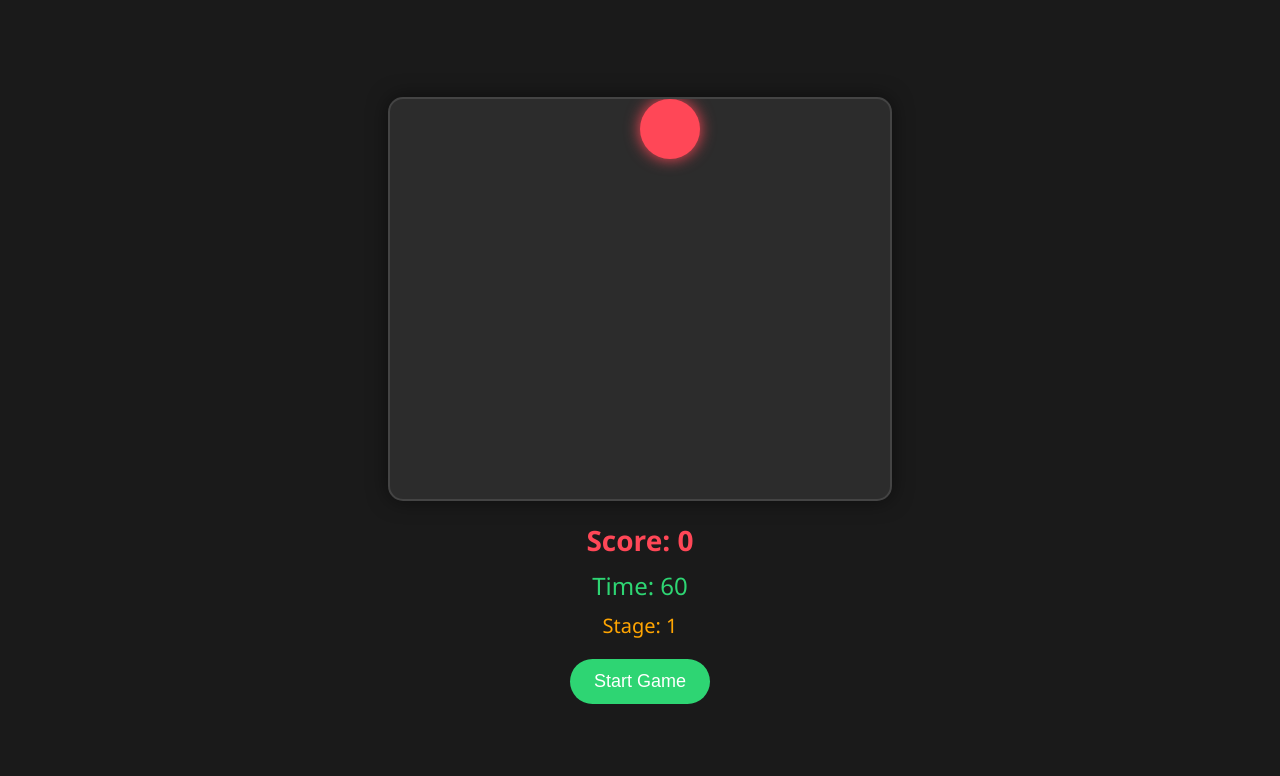
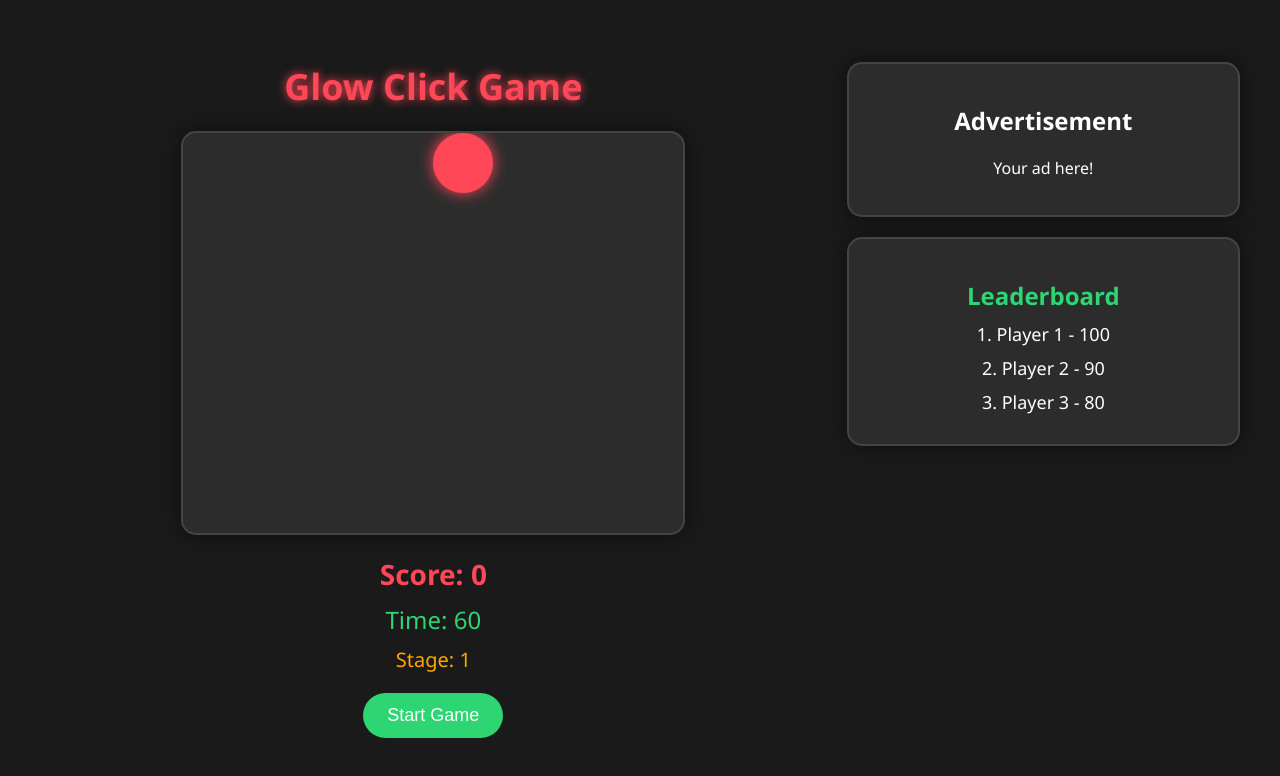
Before and after one commit to AbyvargheseMandapathel/Glow-Click-Game, a plain HTML site: page index.html in a window 1280 px wide. Drawn offline with Linux system fonts and the light colour scheme.

Commit message:
first commit

```diff
--- a/index.html
+++ b/index.html
@@ -16,13 +16,29 @@
       display: flex;
       justify-content: center;
       align-items: center;
-      height: 100vh;
+      min-height: 100vh;
       flex-direction: column;
+    }
+
+    .container {
+      display: flex;
+      flex-direction: row;
+      gap: 20px;
+      width: 100%;
+      max-width: 1200px;
+      padding: 20px;
+    }
+
+    #game-area {
+      flex: 2;
+      display: flex;
+      flex-direction: column;
+      align-items: center;
     }
 
     #game-container {
       position: relative;
-      width: 90%;
+      width: 100%;
       max-width: 500px;
       height: 400px;
       background-color: #2c2c2c;
@@ -85,29 +101,128 @@
       color: #ffa502;
     }
 
+    #game-title {
+      font-size: 36px;
+      font-weight: bold;
+      color: #ff4757;
+      margin-bottom: 20px;
+      text-shadow: 0 0 10px #ff4757;
+    }
+
+    /* Advertisement and Leaderboard */
+    #sidebar {
+      flex: 1;
+      display: flex;
+      flex-direction: column;
+      gap: 20px;
+    }
+
+    #advertisement {
+      background-color: #2c2c2c;
+      border: 2px solid #444;
+      border-radius: 15px;
+      padding: 20px;
+      text-align: center;
+      box-shadow: 0 0 20px rgba(0, 0, 0, 0.5);
+      transition: transform 0.3s, box-shadow 0.3s;
+    }
+
+    #advertisement:hover {
+      transform: scale(1.02);
+      box-shadow: 0 0 30px rgba(0, 0, 0, 0.7);
+    }
+
+    #leaderboard {
+      background-color: #2c2c2c;
+      border: 2px solid #444;
+      border-radius: 15px;
+      padding: 20px;
+      text-align: center;
+      box-shadow: 0 0 20px rgba(0, 0, 0, 0.5);
+      transition: transform 0.3s, box-shadow 0.3s;
+    }
+
+    #leaderboard:hover {
+      transform: scale(1.02);
+      box-shadow: 0 0 30px rgba(0, 0, 0, 0.7);
+    }
+
+    #leaderboard h2 {
+      font-size: 24px;
+      color: #2ed573;
+      margin-bottom: 10px;
+    }
+
+    #leaderboard-list {
+      list-style: none;
+      padding: 0;
+      margin: 0;
+    }
+
+    #leaderboard-list li {
+      font-size: 18px;
+      margin: 10px 0;
+      color: #ffffff;
+      opacity: 0;
+      animation: fadeIn 0.5s ease-in-out forwards;
+    }
+
+    @keyframes fadeIn {
+      from {
+        opacity: 0;
+        transform: translateY(10px);
+      }
+      to {
+        opacity: 1;
+        transform: translateY(0);
+      }
+    }
+
     /* Responsive Design */
-    @media (max-width: 600px) {
+    @media (max-width: 768px) {
+      .container {
+        flex-direction: column;
+        align-items: center;
+      }
+
       #game-container {
         height: 300px;
       }
+
       #target-button {
         width: 50px;
         height: 50px;
       }
+
+      #game-title {
+        font-size: 28px;
+      }
+
       #score {
         font-size: 24px;
       }
+
       #timer {
         font-size: 20px;
       }
+
       #start-button {
         padding: 10px 20px;
         font-size: 16px;
+      }
+
+      #sidebar {
+        width: 100%;
+        max-width: 500px;
       }
     }
   </style>
 </head>
 <body>
+  <div class="container">
+    <!-- Game Area -->
+    <div id="game-area">
+      <div id="game-title">Glow Click Game</div>
       <div id="game-container">
         <button id="target-button"></button>
       </div>
@@ -115,6 +230,24 @@
       <div id="timer">Time: 60</div>
       <div id="stage">Stage: 1</div>
       <button id="start-button">Start Game</button>
+    </div>
+
+    <!-- Sidebar (Advertisement and Leaderboard) -->
+    <div id="sidebar">
+      <div id="advertisement">
+        <h2>Advertisement</h2>
+        <p>Your ad here!</p>
+      </div>
+      <div id="leaderboard">
+        <h2>Leaderboard</h2>
+        <ul id="leaderboard-list">
+          <li>1. Player 1 - 100</li>
+          <li>2. Player 2 - 90</li>
+          <li>3. Player 3 - 80</li>
+        </ul>
+      </div>
+    </div>
+  </div>
 
   <script>
     const targetButton = document.getElementById('target-button');
@@ -123,6 +256,7 @@
     const startButton = document.getElementById('start-button');
     const stageDisplay = document.getElementById('stage');
     const gameContainer = document.getElementById('game-container');
+    const leaderboardList = document.getElementById('leaderboard-list');
 
     let score = 0;
     let timeLeft = 60;
@@ -175,6 +309,7 @@
           gameActive = false;
           startButton.disabled = false;
           alert(`Game Over! Your score is ${score}`);
+          updateLeaderboard(score);
         }
 
         // Reduce time limit at each stage
@@ -188,14 +323,32 @@
       }, 1000);
     }
 
-    // Event listener for clicking the target button
-    targetButton.addEventListener('click', () => {
+    // Function to update the leaderboard
+    function updateLeaderboard(newScore) {
+      const scores = Array.from(leaderboardList.children).map((li) => {
+        return parseInt(li.textContent.split('-')[1].trim());
+      });
+      scores.push(newScore);
+      scores.sort((a, b) => b - a); // Sort in descending order
+
+      // Update the leaderboard with animations
+      leaderboardList.innerHTML = scores
+        .slice(0, 3) // Top 3 scores
+        .map((score, index) => `<li>${index + 1}. Player ${index + 1} - ${score}</li>`)
+        .join('');
+    }
+
+    // Event listeners for clicking the target button (desktop and mobile)
+    targetButton.addEventListener('click', () => handleClick());
+    targetButton.addEventListener('touchstart', () => handleClick());
+
+    function handleClick() {
       if (gameActive) {
         score++;
         scoreDisplay.textContent = `Score: ${score}`;
         moveButton(); // Move the button immediately after clicking
       }
-    });
+    }
 
     // Event listener for the start button
     startButton.addEventListener('click', startGame);
```
Lines whose indentation alone changed are shown as unchanged.
